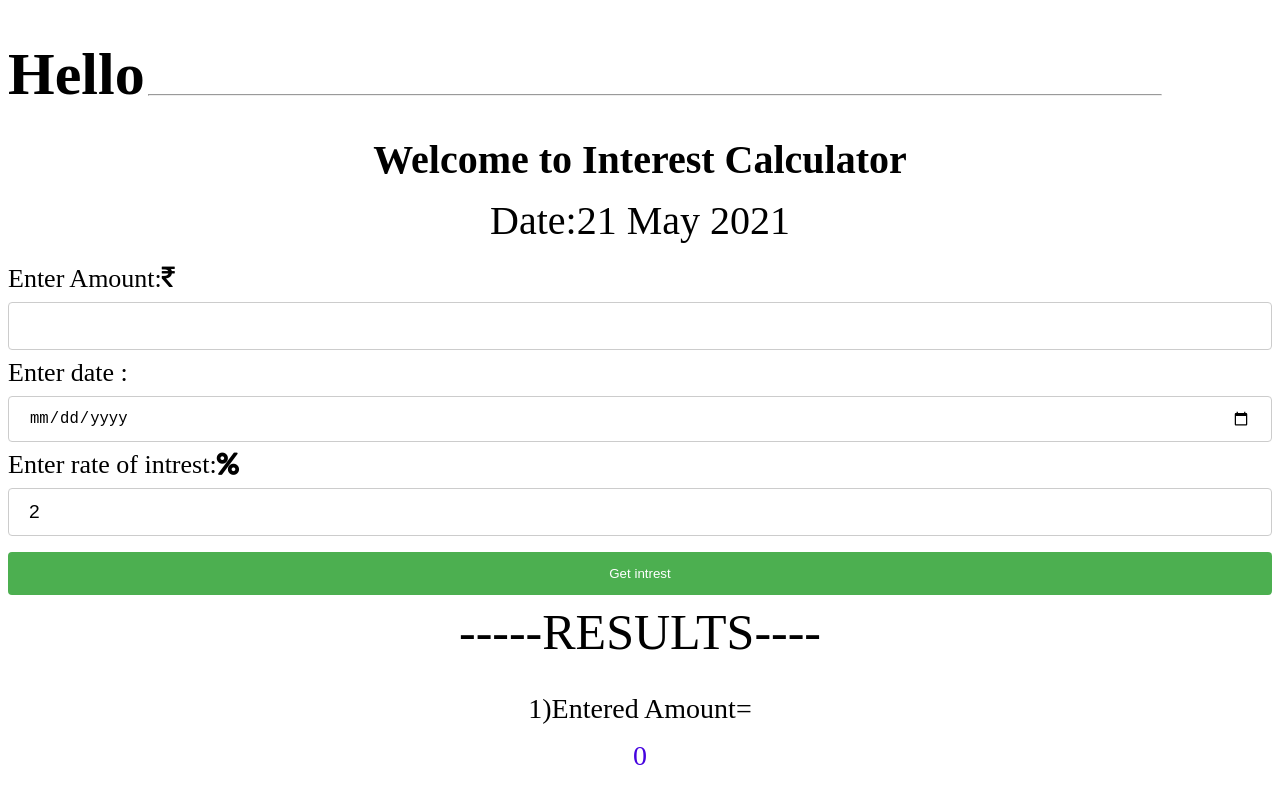
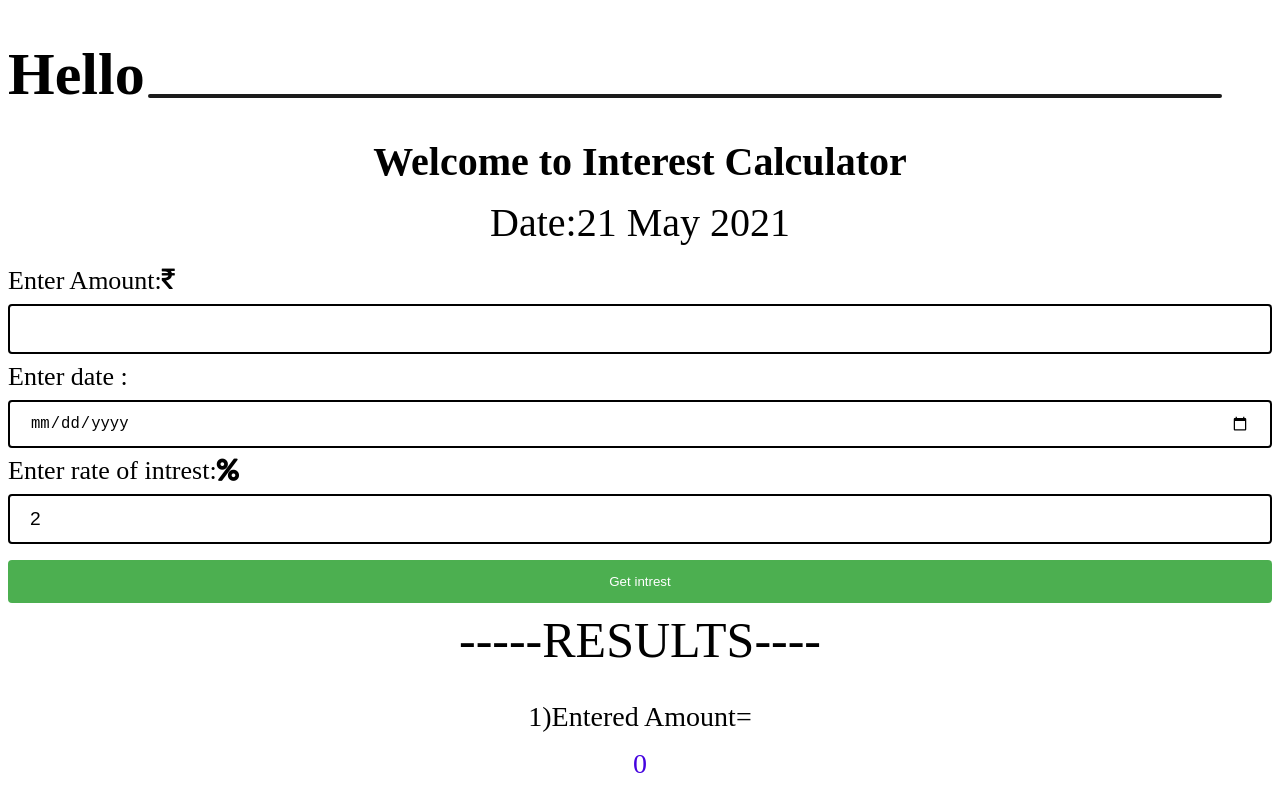
Before and after one commit to srinivasaraodannana/intrestcalculator, a plain HTML site: page index.html in a window 1280 px wide. Shown: the top 786 px of the page. Drawn offline with Linux system fonts and the light colour scheme.

Commit message:
akdhkahdka

```diff
--- a/index.html
+++ b/index.html
@@ -9,9 +9,11 @@
         <style>
             hr{
                 margin-left: 140px;
-                margin-right: 110px;
+                margin-right: 50px;
                 margin-top:-15px ;
-                size:50px;
+                border-radius: 5px;
+                border: 2px solid rgb(27, 27, 27) ;
+
             }
             .hello{
                 font-size: 60px;
@@ -23,6 +25,7 @@
                 color: rgb(69, 3, 223);
                 margin-top: 15px;
                 margin-bottom: 10px;
+
             }
             #yourIntrest{
                 color: rgb(247, 185, 17);
@@ -36,15 +39,15 @@
             }
             #enterAmount {
                 font-size: larger;
-
-
-
+                border: 2px solid black;
             }
             #enterDate{
                 font-size: larger;
+                border: 2px solid black;
             }
             #enterIntrest{
                 font-size: larger;
+                border: 2px solid black;
             }
             #yourTotal{
                 color: red;
```
